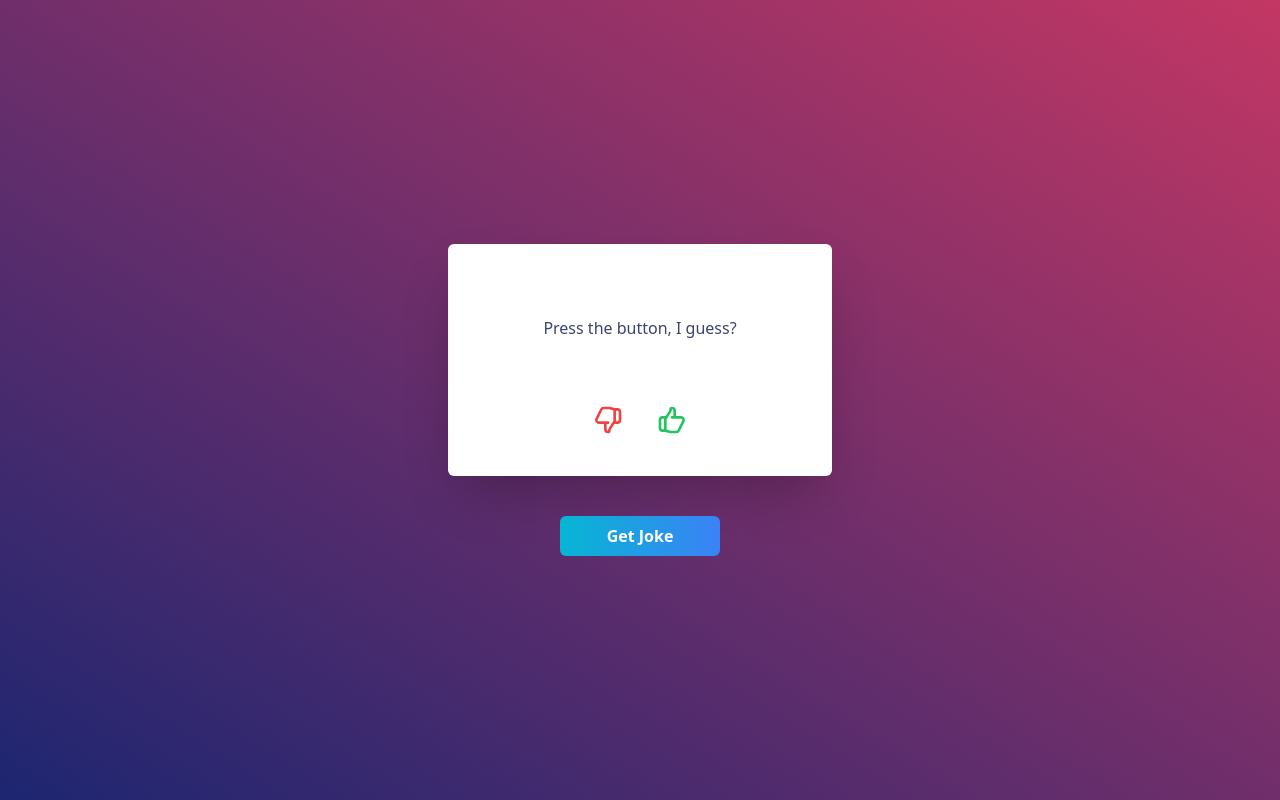
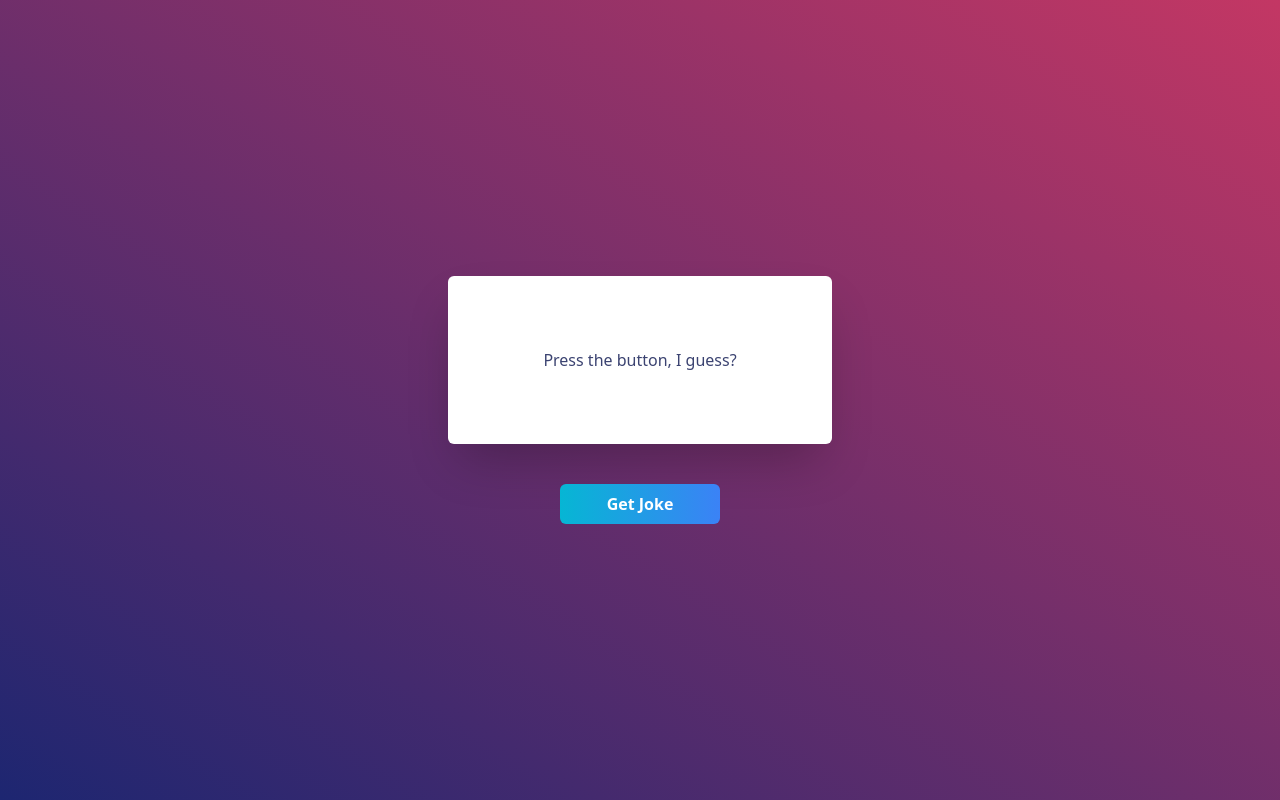
Before and after one commit to aguilanbon/random-joke-app, a React (Create React App) app: page / in a window 1280 px wide. Built offline with nearby package versions, Linux system fonts and the light colour scheme.

Commit message:
hide thumb button on first load

```diff
--- a/src/components/Card.jsx
+++ b/src/components/Card.jsx
@@ -1,9 +1,10 @@
 import React from 'react'
 import ThumbButton from './ThumbButton'
+import { motion } from 'framer-motion'
 
 function Card({ singleJoke, twoPartJoke, isEmpty }) {
   return (
-    <div className='flex flex-col items-center justify-center bg-custom5 text-custom2 p-10 rounded-md shadow-2xl'>
+    <motion.div whileHover={{ scale: 1.1 }} whileDrag className='flex flex-col items-center justify-center bg-custom5 text-custom2 p-10 rounded-md shadow-2xl'>
       {singleJoke && <p>{singleJoke}</p>}
 
       {twoPartJoke && <>
@@ -13,8 +14,8 @@ function Card({ singleJoke, twoPartJoke, isEmpty }) {
       }
 
       {isEmpty && <p className='mb-8'>Press the button, I guess?</p>}
-      <ThumbButton />
-    </div>
+      {!isEmpty && <ThumbButton />}
+    </motion.div>
   )
 }
 
```
